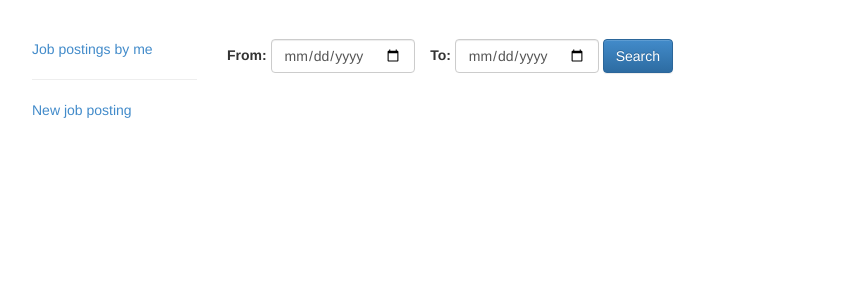
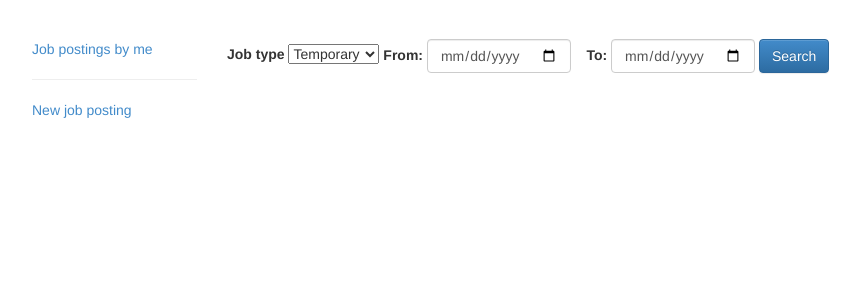
Before and after one commit to 1dot4/central, a PHP site: page /templates/ProviderHome.tpl.php in a window 1280 px wide. Shown: the part 51-351 px from the top of the page, without its empty margins (38-898 px from the left). Run offline with PHP 8.4, Linux system fonts and the light colour scheme; the template is opened without the code that fills it, so the values that code supplies are empty.

Commit message:
Created search by job type

```diff
--- a/templates/ProviderHome.tpl.php
+++ b/templates/ProviderHome.tpl.php
@@ -29,7 +29,15 @@
                 <div class="col-md-8">
 				<form method="post" action="search">
                     <div class="form-inline">
-                        <div class="form-group">
+		      <div class="form-group">
+			<label> Job type </label>
+			<select>
+			  <option value="temporaryJob">Temporary</option>
+			  <option value="permanentJob">Permanent</option>
+			</select>
+		      </div>
+
+                    <div class="form-group">
                         <label>From: </label>
                         <input class="form-control date" type="date">
                     </div>
@@ -40,7 +48,7 @@
                     </div>
                     <input type="submit" class="btn btn-primary" value="Search">
                     </div>
-				</form>
+		  </form>
                     <div class="row">
                         <?php
                             require_once 'include/PrintUtils.php';
```
